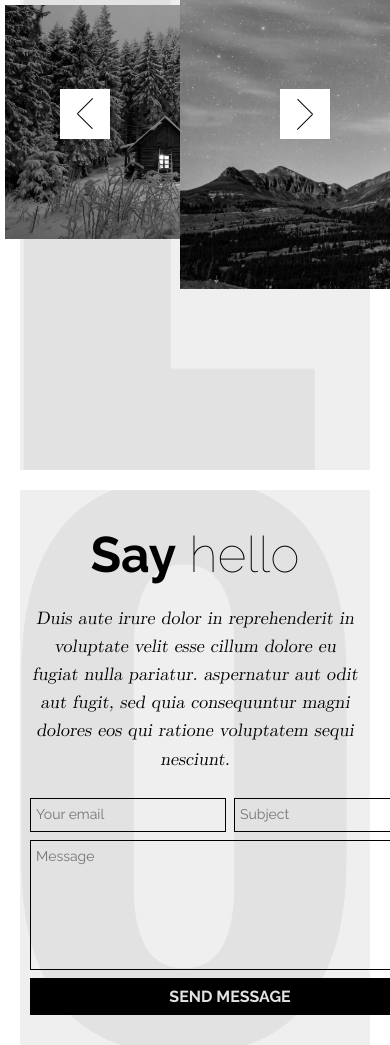
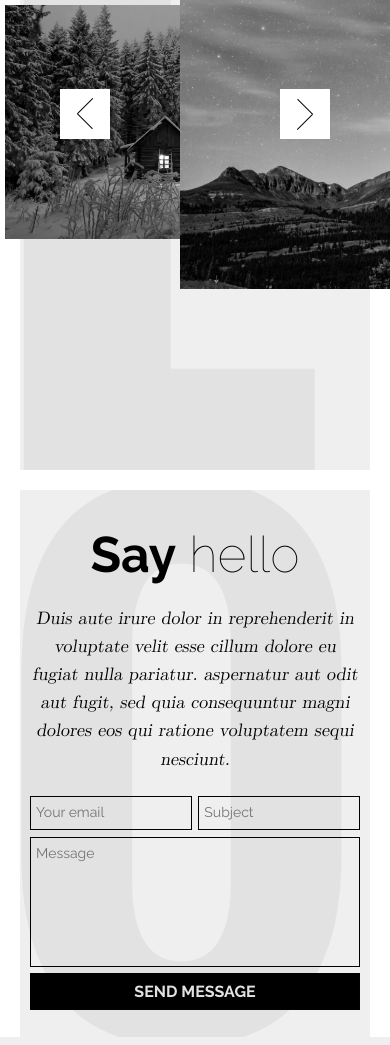
Before and after one commit to anna-wro/apollo, a website: page app/index.html in a window 390 px wide. Shown: the part 3174-4219 px from the top of the page. Drawn offline with nearby package versions, Linux system fonts and the light colour scheme.

Commit message:
:lipstick: form width

```diff
--- a/app/css/main.css
+++ b/app/css/main.css
@@ -480,6 +480,10 @@ Media Queries
         background: url(../img/letter-o.png) no-repeat bottom left 5%, #EFEFEF;
         background-size: contain;
     }
+
+    form {
+        max-width: 100%;
+    }
 }
 
 @media only screen and (min-width: 430px) {
```
